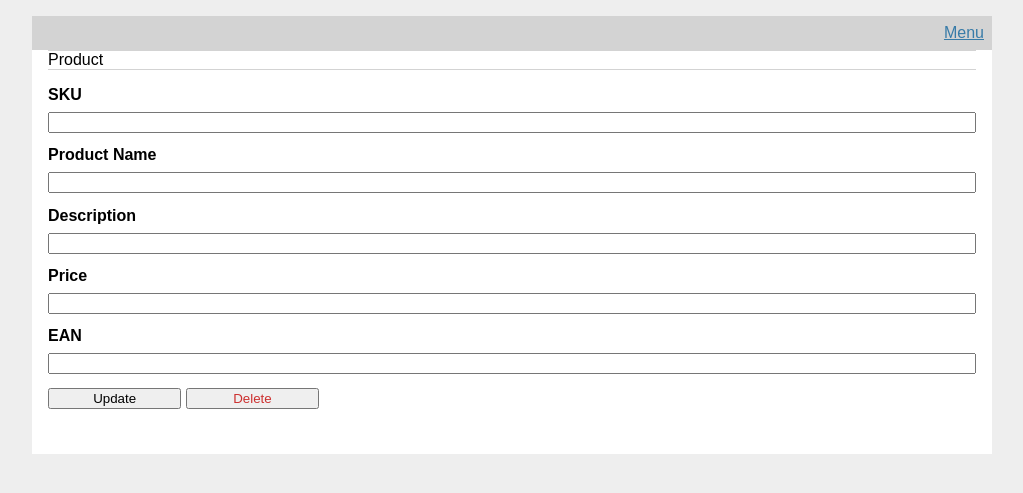
After one commit to GreenMemory16/BD-2022-2023, a Flask app: template Entrega3/web/templates/product/update.html in a window 1280 px wide. The commit adds this page. Shown: the top 493 px of the page, without its empty margins (128-1151 px from the left). Run offline with Flask 3, Linux system fonts and the light colour scheme; the template is opened without the code that fills it, so the values that code supplies are empty; some libraries are stand-ins or nearby versions.

Commit message:
Edit product html

```diff
--- a/Entrega3/web/app.py
+++ b/Entrega3/web/app.py
@@ -138,6 +138,24 @@ def customer_create():
     else:
         return render_template("customer/create.html")
 
+#product info
+@app.route("/products/<sku>", methods=("POST", "GET"))
+def product_info(sku):
+    """Show product info."""
+    with pool.connection() as conn:
+        with conn.cursor(row_factory=namedtuple_row) as cur:
+            prod = cur.execute(
+                """
+                SELECT sku, name, description, price, ean
+                FROM product
+                WHERE sku = %(sku)s;
+                """,
+                {"sku": sku},
+            ).fetchone()
+            log.debug(f"Found {cur.rowcount} rows.")
+
+    return render_template("product/update.html", prod=prod)
+
 @app.route("/customers/<cust_no>", methods=("POST", "GET"))
 def customer_info(cust_no):
     """Show customer info."""
@@ -154,6 +172,7 @@ def customer_info(cust_no):
             log.debug(f"Found {cur.rowcount} rows.")
 
     return render_template("customer/update.html", cust=cust)
+
 
 @app.route("/customers/<cust_no>/delete", methods=("POST",))
 def customer_delete(cust_no):
@@ -209,6 +228,46 @@ def customer_delete(cust_no):
         conn.commit()
     return redirect(url_for("customer_index"))
 
+
+@app.route("/products/<sku>/delete", methods=("POST",))
+def product_delete(sku):
+    """Delete the product."""
+
+    with pool.connection() as conn:
+        with conn.cursor(row_factory=namedtuple_row) as cur:
+            cur.execute(
+                """
+                DELETE FROM product
+                WHERE sku = %(sku)s;
+                """,
+                {"sku": sku},
+            )
+        conn.commit()
+    return redirect(url_for("product_index"))
+
+#product update function
+@app.post("/products/<sku>/update")
+def product_update(sku):
+    """Update the product."""
+
+    name = request.form["name"]
+    description = request.form["description"]
+    price = request.form["price"]
+    ean = request.form["ean"]
+
+    with pool.connection() as conn:
+        with conn.cursor(row_factory=namedtuple_row) as cur:
+            cur.execute(
+                """
+                UPDATE product
+                SET sku = %(sku)s, name=%(name)s, description=%(description)s, price=%(price)s, ean=%(ean)s
+                WHERE sku = %(sku)s;
+                """,
+                {"name": name, "description": description, "price": price, "ean": ean, "sku": sku,}
+            )
+        conn.commit()
+    return redirect(url_for("product_index"))
+
 @app.get("/products")
 def product_index():
     """Show all the products, most recent first."""
@@ -217,7 +276,7 @@ def product_index():
         with conn.cursor(row_factory=namedtuple_row) as cur:
             products = cur.execute(
                 """
-                SELECT sku, name, description, price
+                SELECT sku, name, description, price, ean
                 FROM product
                 ORDER BY name;
                 """,
@@ -233,6 +292,7 @@ def product_index():
         return jsonify(products)
 
     return render_template("product/index.html", products=products)
+
 
 @app.post("/products/<sku>/price")
 def product_price(sku):
--- a/Entrega3/web/static/style.css
+++ b/Entrega3/web/static/style.css
@@ -131,3 +131,7 @@ html {
     align-self: start;
     min-width: 10em;
   }
+
+  .update_delete_buttons form {
+    display: inline;
+  }
--- a/Entrega3/web/templates/customer/update.html
+++ b/Entrega3/web/templates/customer/update.html
@@ -11,6 +11,6 @@
   <p class="body">{{ cust['email'] }}</p>
   <hr>
   <form action="{{ url_for('customer_delete', cust_no=cust['cust_no']) }}" method="post">
-	<input class="danger" type="submit" value="Delete" onclick="return confirm('Are you sure?');">
+	  <input class="danger" type="submit" value="Delete" onclick="return confirm('Are you sure?');">
   </form>
 {% endblock %}
--- a/Entrega3/web/templates/main.html
+++ b/Entrega3/web/templates/main.html
@@ -8,7 +8,7 @@
     <ul>
 		<li><a href="{{ url_for('customer_index') }}">Customers</a>
 		<li><a href="{{ url_for('customer_create') }}">Create Customer</a>
-		<li><a href="{{ url_for('product_index') }}">Product</a>
+		<li><a href="{{ url_for('product_index') }}">Products</a>
 		<li><a href="{{ url_for('product_create') }}">Create Product</a>
 		<li><a href="{{ url_for('supplier_index') }}">Supplier</a>
 	</ul>
--- /dev/null
+++ b/Entrega3/web/templates/product/update.html
@@ -0,0 +1,33 @@
+{% extends 'base.html' %}
+
+<h1>{% block title %}{{ prod['name'] }}{% endblock %}</h1>
+
+{% block content %}
+<header>
+	<div>
+	  <div class="about">Product {{ prod['sku'] }}</div>
+	</div>
+</header>
+  <form action="{{ url_for('product_delete', sku=prod['sku']) }}" method="post">
+    <label for="sku">SKU</label>
+    <input name="sku" id="sku" type="text" required minlength="1" maxlength="29" value="{{ prod['sku'] }}">
+    <label for="name">Product Name</label>
+    <input name="name" id="name" type="text" required minlength="1" maxlength="79" value="{{ prod['name'] }}">
+    <label for="description">Description</label>
+    <input name="description" id="description" type="text" required minlength="1" maxlength="253" value="{{ prod['description'] }}"">
+	  <label for="price">Price</label>
+    <input name="price" id="price" type="number" min="1" step="any" value="{{ prod['price'] }}"">
+	  <label for="ean">EAN</label>
+    <input name="ean" id="ean" type="number" min="1" maxlength="9999999999999" value="{{ prod['ean'] }}"">
+
+    <div class="update_delete_buttons">
+      <form action="{{ url_for('product_update', sku=prod['sku'])}}" method="post">
+        <input type="submit" value="Update">
+      </form>
+
+      <form action="{{ url_for('product_delete', sku=prod['sku']) }}" method="post">
+        <input class="danger" type="submit" value="Delete" onclick="return confirm('Are you sure?');">
+      </form>
+    </div>
+  </form>
+{% endblock %}
```
Also changed, not shown: Entrega3/web/templates/product/index.html (+3 -5 lines).
